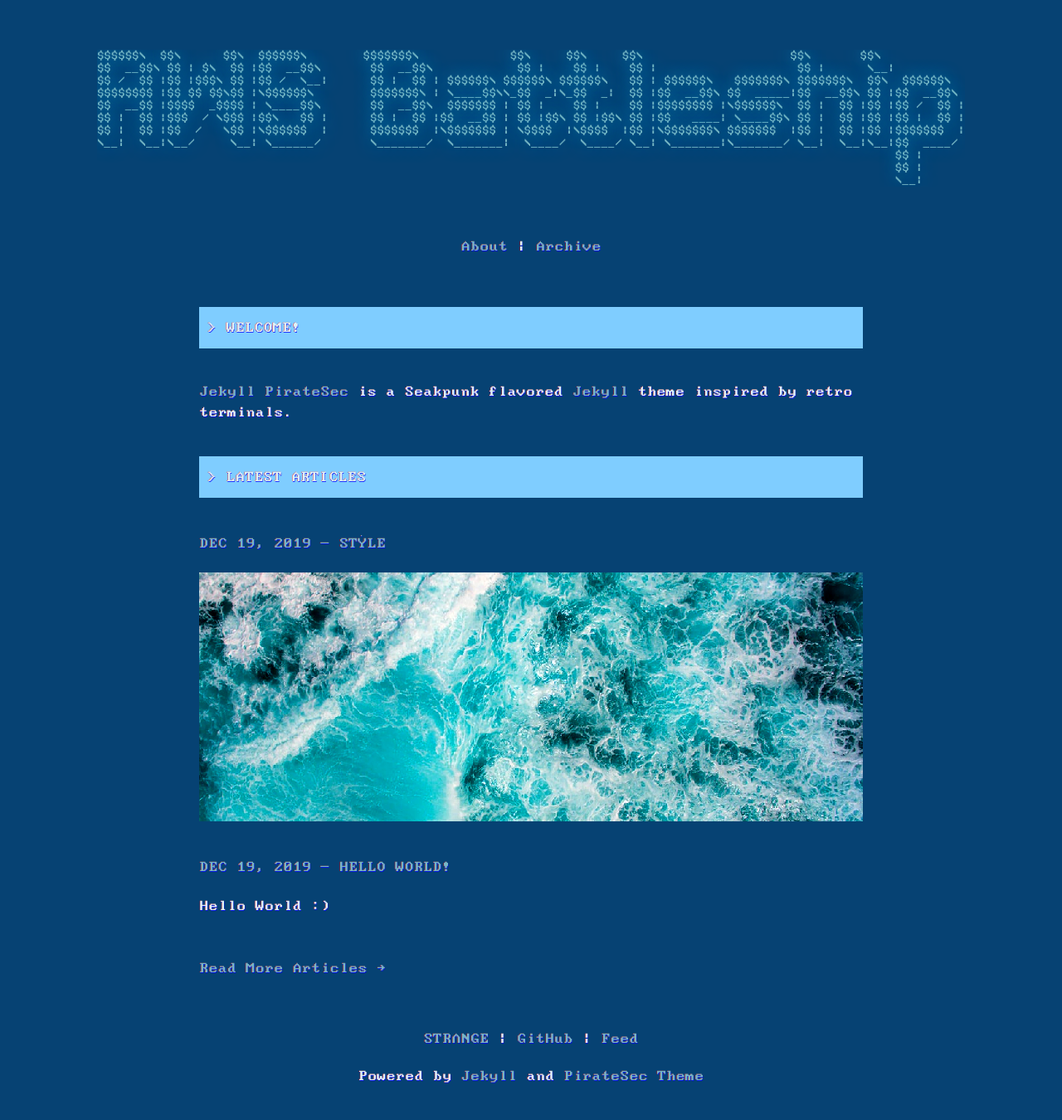
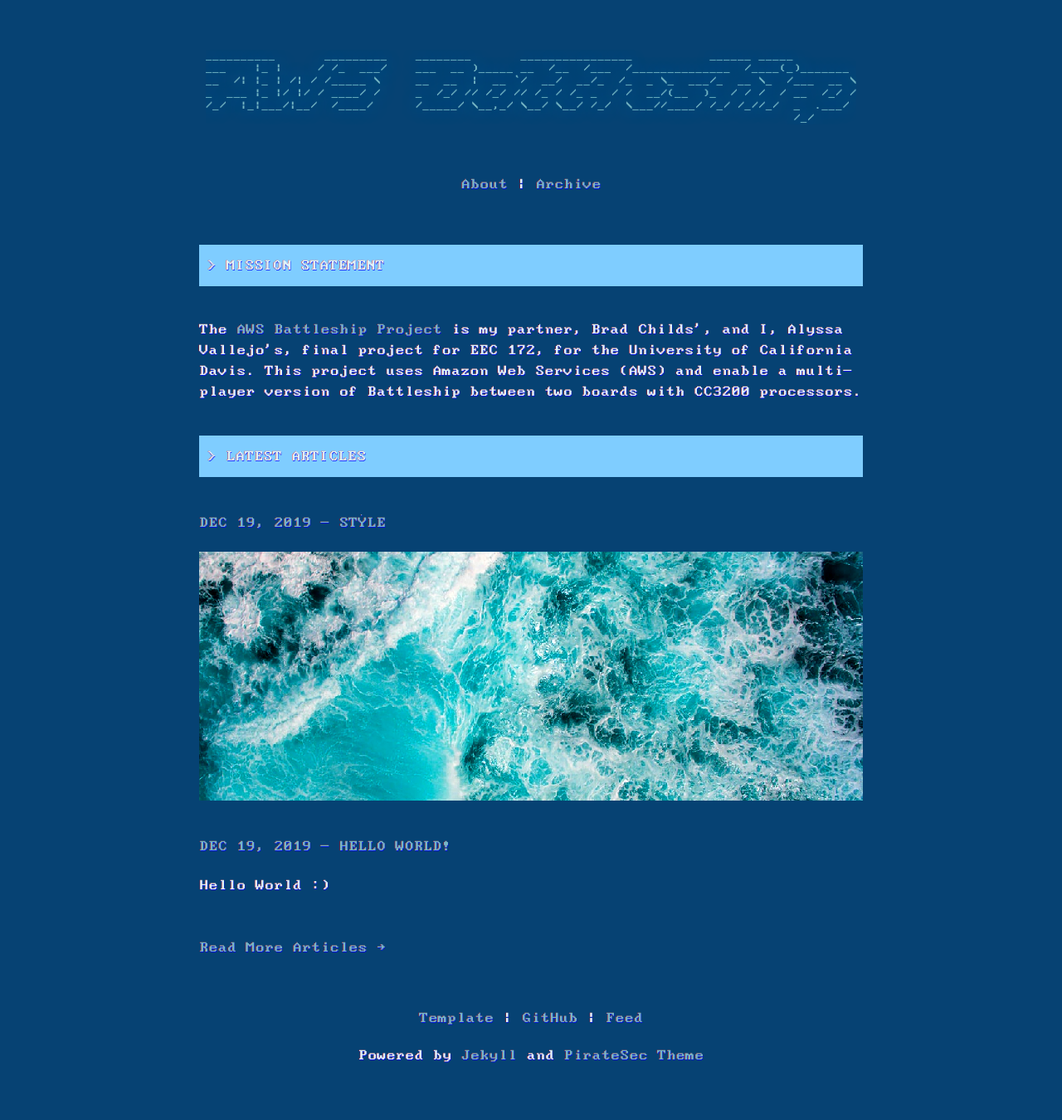
Before and after one commit to AV-CompSci-Mage/aws-battleship, a Jekyll site: the page built from index.html, in a window 1280 px wide. Shown: the whole page at 83% size. Built offline with Jekyll 4.4.1, drawn with Linux system fonts in a browser that asks for light colours; after the commit the page ends 1325 px from its top, so only the background shows below that.

Commit message:
Updated homepage

```diff
--- a/_data/social.yml
+++ b/_data/social.yml
@@ -1,6 +1,6 @@
-- title: STRΛNGE
-  url: https://strange.onl
+- title: Template
+  url: https://github.com/dpstrange/jekyll-piratesec
 - title: GitHub
-  url: https://github.com/dpstrange/jekyll-piratesec
+  url: https://github.com/AV-CompSci-Mage
 - title: Feed
   url: /feed.xml
--- a/_includes/ascii-logo.html
+++ b/_includes/ascii-logo.html
@@ -1,11 +1,6 @@
-$$$$$$\  $$\      $$\  $$$$$$\        $$$$$$$\             $$\     $$\     $$\                     $$\       $$\
-$$  __$$\ $$ | $\  $$ |$$  __$$\       $$  __$$\            $$ |    $$ |    $$ |                    $$ |      \__|
-$$ /  $$ |$$ |$$$\ $$ |$$ /  \__|      $$ |  $$ | $$$$$$\ $$$$$$\ $$$$$$\   $$ | $$$$$$\   $$$$$$$\ $$$$$$$\  $$\  $$$$$$\
-$$$$$$$$ |$$ $$ $$\$$ |\$$$$$$\        $$$$$$$\ | \____$$\\_$$  _|\_$$  _|  $$ |$$  __$$\ $$  _____|$$  __$$\ $$ |$$  __$$\
-$$  __$$ |$$$$  _$$$$ | \____$$\       $$  __$$\  $$$$$$$ | $$ |    $$ |    $$ |$$$$$$$$ |\$$$$$$\  $$ |  $$ |$$ |$$ /  $$ |
-$$ |  $$ |$$$  / \$$$ |$$\   $$ |      $$ |  $$ |$$  __$$ | $$ |$$\ $$ |$$\ $$ |$$   ____| \____$$\ $$ |  $$ |$$ |$$ |  $$ |
-$$ |  $$ |$$  /   \$$ |\$$$$$$  |      $$$$$$$  |\$$$$$$$ | \$$$$  |\$$$$  |$$ |\$$$$$$$\ $$$$$$$  |$$ |  $$ |$$ |$$$$$$$  |
-\__|  \__|\__/     \__| \______/       \_______/  \_______|  \____/  \____/ \__| \_______|\_______/ \__|  \__|\__|$$  ____/
-                                                                                                                  $$ |
-                                                                                                                  $$ |
-                                                                                                                  \__|
+__________       _________    ________       ________________           ______ _____
+___    |_ |     / /_  ___/    ___  __ )_____ __  /__  /___  /______________  /____(_)_______
+__  /| |_ | /| / /_____ \     __  __  |  __ `/  __/  __/_  /_  _ \_  ___/_  __ \_  /___  __ \
+_  ___ |_ |/ |/ / ____/ /     _  /_/ // /_/ // /_ / /_ _  / /  __/(__  )_  / / /  / __  /_/ /
+/_/  |_|___/|__/  /____/      /_____/ \__,_/ \__/ \__/ /_/  \___//____/ /_/ /_//_/  _  .___/
+                                                                                    /_/
--- a/index.html
+++ b/index.html
@@ -3,8 +3,10 @@ layout: homepage
 ---
 
 <section>
-    <h1>Welcome!</h1>
-    <p><a href="https://github.com/dpstrange/jekyll-piratesec" target="_blank">Jekyll PirateSec</a> is a Seakpunk flavored <a href="https://jekyllrb.com/" target="_blank">Jekyll</a> theme inspired by retro terminals.</p>
+    <h1>Mission Statement</h1>
+    <p>The <a href="https://github.com/AV-CompSci-Mage/AV-CompSci-Mage.github.io" target="_blank">AWS Battleship Project</a>
+    is my partner, Brad Childs', and I, Alyssa Vallejo's, final project for EEC 172, for the University of California Davis. This project
+    uses Amazon Web Services (AWS) and enable a multi-player version of Battleship between two boards with CC3200 processors.</p>
 </section>
 <section>
     <h1>Latest Articles</h1>
```
